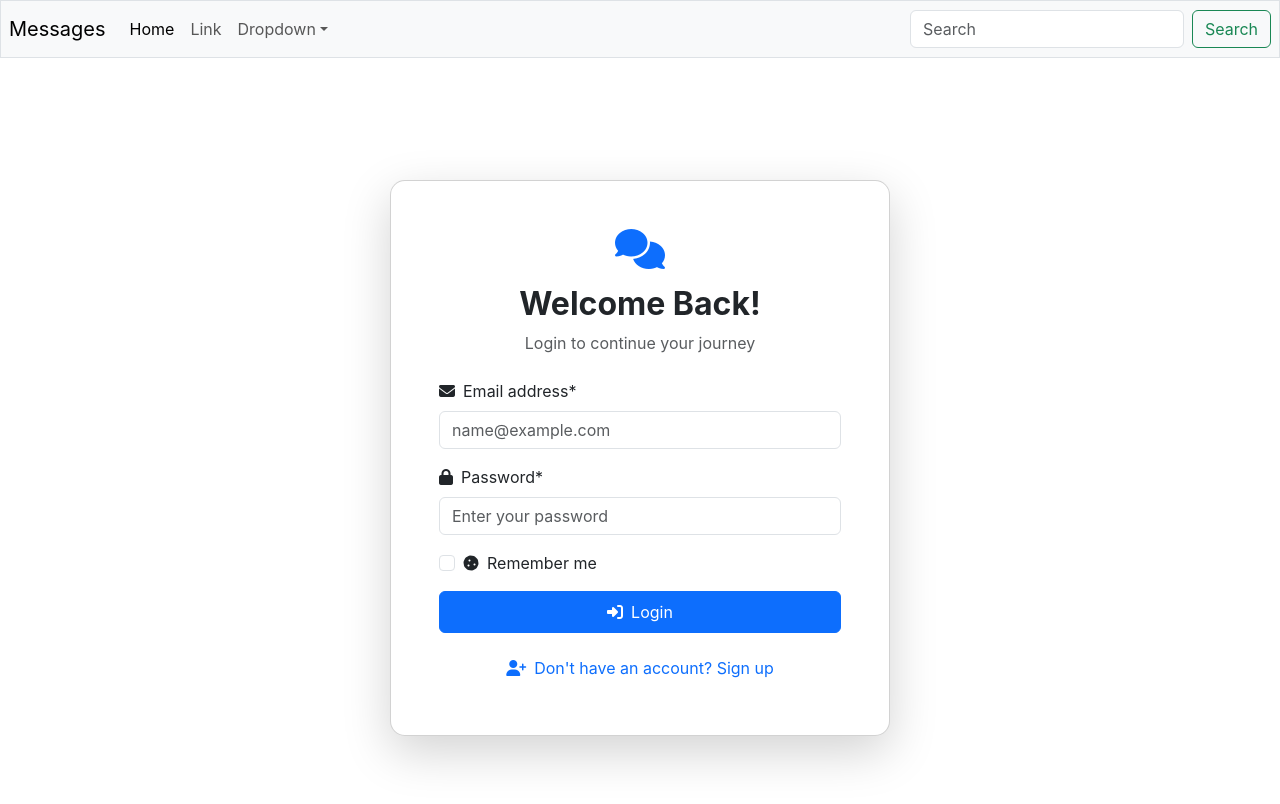
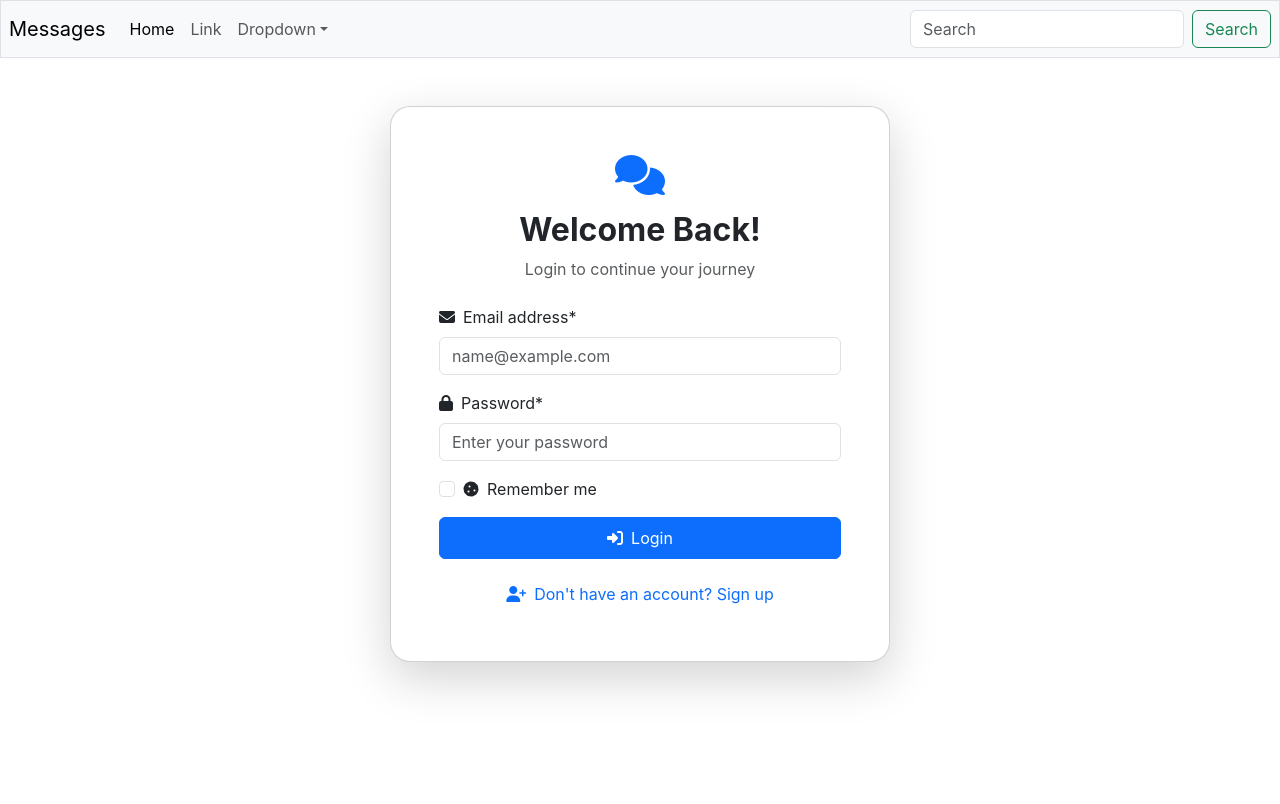
Before and after one commit to Neon17/Wispr, a React (Create React App) app in the folder frontend/: page /auth in a window 1280 px wide. Shown: the top 804 px of the page. Built offline with nearby package versions, Linux system fonts and the light colour scheme.

Commit message:
FIX:maintained fixed height for form container

```diff
--- a/frontend/src/components/Authentication/Authform.js
+++ b/frontend/src/components/Authentication/Authform.js
@@ -65,8 +65,8 @@ const AuthForm = () => {
   };
 
   return (
-    <div className="container-fluid min-vh-100 d-flex align-items-center justify-content-center" >
-      <div className="card shadow-lg" style={{ maxWidth: '500px', width: '100%', borderRadius: '15px' }}>
+    <div className="container-fluid mt-5 d-flex align-items-center justify-content-center " >
+      <div className="card shadow-lg" style={{ maxWidth: '500px', width: '100%', borderRadius: '20px' }}>
         <div className="card-body p-5">
           <div className="text-center mb-4">
             <i className="fas fa-comments text-primary mb-3" style={{ fontSize: '2.5rem' }}></i>
```
